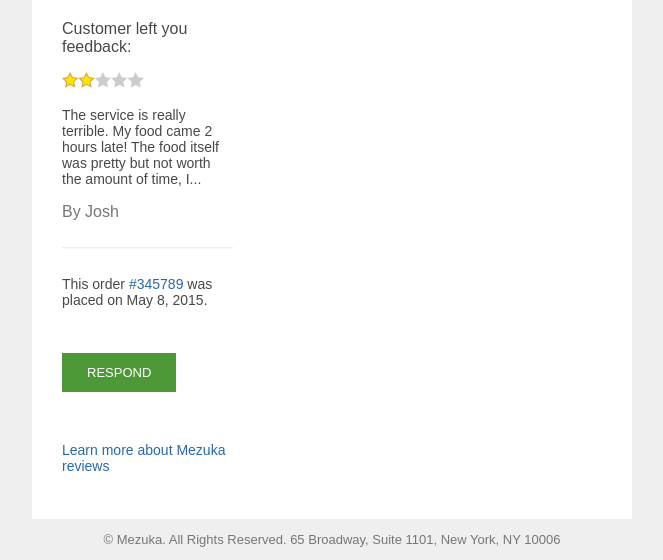
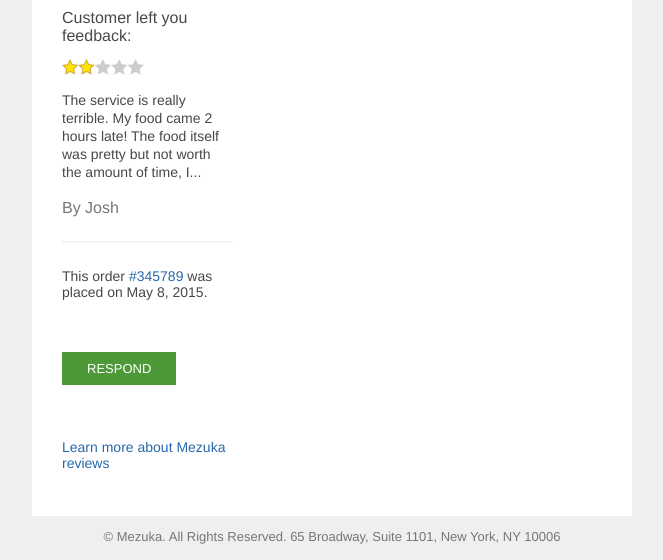
Before and after one commit to valerykatskel/valprojects.mezuka-mail, a plain HTML site: page customer-feedback-received.html in a window 1280 px wide. Shown: the part 277-837 px from the top of the page, without its empty margins (308-971 px from the left). Drawn offline with Linux system fonts and the light colour scheme.

Commit message:
[mezuka [MEZ-799] Customer_Feedback_Received.psd is ready. WIP

```diff
--- a/customer-feedback-received.html
+++ b/customer-feedback-received.html
@@ -1,17 +1,11 @@
-<!DOCTYPE HTML PUBLIC "-//W3C//DTD HTML 4.01 Transitional//EN"
-	"http://www.w3.org/TR/html4/loose.dtd">
-
+<!DOCTYPE HTML PUBLIC "-//W3C//DTD HTML 4.01 Transitional//EN" "http://www.w3.org/TR/html4/loose.dtd">
 <head>
   <meta http-equiv="Content-type" content="text/html;charset=UTF-8">
-	<!-- Always force latest IE rendering engine (even in intranet) & Chrome Frame
-       Remove this if you use the .htaccess -->
-	<meta http-equiv="X-UA-Compatible" content="IE=edge,chrome=1">
-
   <title>Customer Feedback Received</title>
 </head>
 
 <body style="margin:0;padding:0;" bgcolor="#efefef">
-	<table width="100%" cellpadding="0" cellspacing="0" border="0" style="margin:0;margin-top:47px; padding:0;font-family:arial;font-size:14px;color:#484848;">
+  <table width="100%" cellpadding="0" cellspacing="0" border="0" style="margin:0;margin-top:47px; padding:0;font-family:'Helvetica Neue', Helvetica, Arial, sans-serif;font-size:14px;color:#484848;">
     <tbody>
       <tr>
         <td><img src="assets/images/blank.gif" width="1" height="1" style="display:block"></td>
@@ -35,15 +29,15 @@
                           </tr>
                           <tr>
                             <td>
-															<h1 style="margin-top: 84px;margin-bottom: 35px;text-transform:uppercase;font-family:Arial;font-size:30px;">Customer feedback</h1>
-															<p style="font-size:16px;">Customer left you feedback:</p>
-															<p style="margin-bottom:19px;"><img src="assets/images/stars-2.gif" alt=""></p>
-															<p>The service is really terrible. My food came 2 hours late! The food itself was pretty but not worth the amount of time, I...</p>
-															<p style="font-size: 16px;color:#767676;margin-bottom:26px;">By Josh</p>
+                              <h1 style="margin-top: 80px;margin-bottom: 28px;text-transform:uppercase;font-family:Arial;font-size:30px;">Customer feedback</h1>
+                              <p style="font-size:16px;margin-bottom: 12px;">Customer left you feedback:</p>
+                              <p style="margin-bottom:16px;"><img src="assets/images/stars-2.gif" alt=""></p>
+                              <p style="line-height: 18px;margin-top: 16px;">The service is really terrible. My food came 2 hours late! The food itself was pretty but not worth the amount of time, I...</p>
+                              <p style="font-size: 16px;color:#767676;margin-bottom:24px;margin-top: 18px">By Josh</p>
                               <hr style="background: none;border: none;border-top: 1px solid #eeeeee;border-bottom: 1px solid #f8f8f8;margin:0;">
-															<p style="margin-top:27px;margin-bottom:57px;">This order <a style="text-decoration: none; color:#2869ac;" href="#345789">#345789</a> was placed on May 8, 2015.</p>
-															<a style="background-color: #4d9938;font-size:13px;color: #fff;margin-top:0;border: none;padding: 12px 25px;text-transform:uppercase;text-decoration:none;" href="#">Respond</a>
-															<p style="margin-top:62px;margin-bottom:44px;"><a href="#" style="text-decoration: none; color:#2869ac;">Learn more about Mezuka reviews</a></p>
+                              <p style="margin-top:25px;margin-bottom:61px;">This order <a style="text-decoration: none; color:#2869ac;" href="#345789">#345789</a> was placed on May 8, 2015.</p>
+                              <a style="background-color: #4d9938;font-size:13px;color: #fff;margin-top:0;border: none;padding: 9px 25px;text-transform:uppercase;text-decoration:none;" href="#">Respond</a>
+                              <p style="margin-top:63px;margin-bottom:44px;"><a href="#" style="text-decoration: none; color:#2869ac;">Learn more about Mezuka reviews</a></p>
                             </td>
                           </tr>
                         </td>
```
Also changed, not shown: assets/images/stars-1.gif (added), assets/images/stars-3.gif (added), assets/images/stars-4.gif (added), assets/images/stars-5.gif (added). Lines whose indentation alone changed are shown as unchanged.
